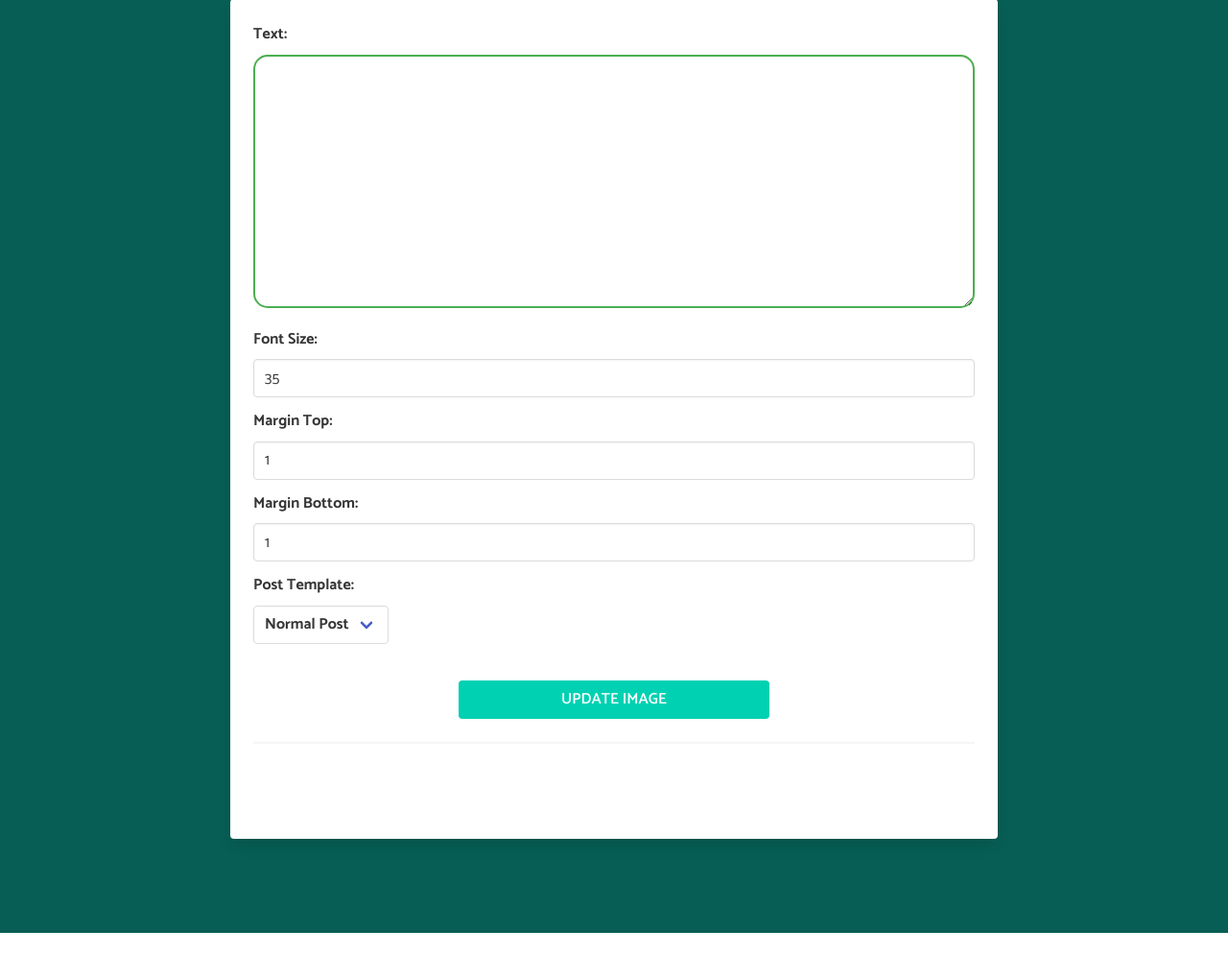
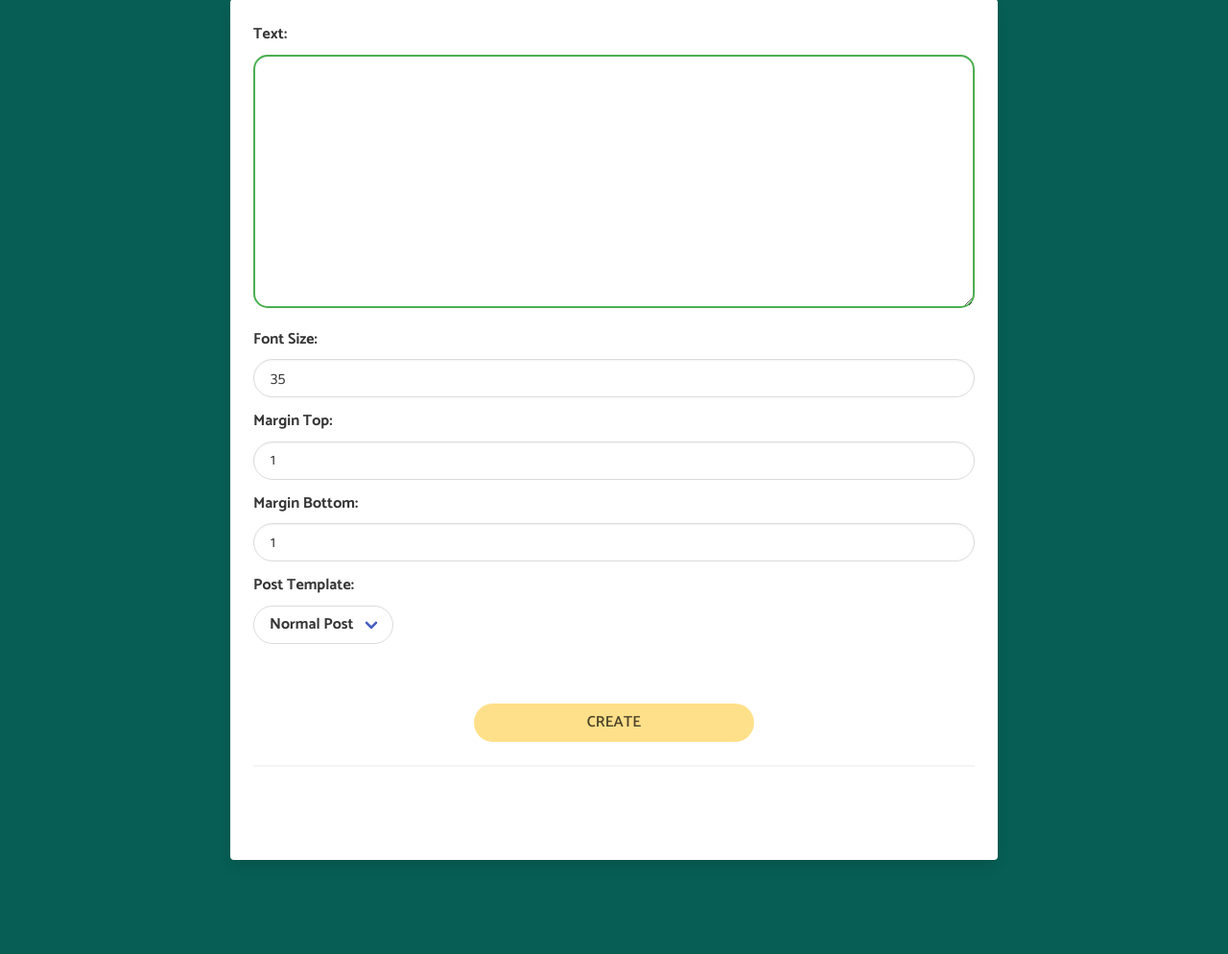
Before and after one commit to mskian/kavithai-and-quotes, a PHP site: page /canva/index.php in a window 1280 px wide. Shown: the part 59-1053 px from the top of the page at 96% size. Before the commit the page ends 1031 px from the top, so only its background shows below. Run offline with PHP 8.4, Linux system fonts and the light colour scheme.

Commit message:
canva: allow preview for post template and other improvements

```diff
--- a/canva/index.php
+++ b/canva/index.php
@@ -215,7 +215,6 @@ $imageOptions = [
         <span id="notification-message"></span>
     </div>
 
-     <!-- Input form for adding quotes -->
      <form id="quote-form">
         <div class="field">
             <label class="label" for="quote">Text:</label>
@@ -226,25 +225,25 @@ $imageOptions = [
         <div class="field">
             <label class="label" for="font-size">Font Size:</label>
             <div class="control">
-                <input class="input" type="number" id="font-size" name="font-size" min="10" max="100" value="35">
+                <input class="input is-rounded" type="number" id="font-size" name="font-size" min="10" max="100" value="35">
             </div>
         </div>
         <div class="field">
             <label class="label" for="margin-top">Margin Top:</label>
             <div class="control">
-                <input class="input" type="number" id="margin-top" name="margin-top" min="0" max="150" value="1">
+                <input class="input is-rounded" type="number" id="margin-top" name="margin-top" min="0" max="150" value="1">
             </div>
         </div>
         <div class="field">
             <label class="label" for="margin-bottom">Margin Bottom:</label>
             <div class="control">
-                <input class="input" type="number" id="margin-bottom" name="margin-bottom" min="0" max="150" value="1">
+                <input class="input is-rounded" type="number" id="margin-bottom" name="margin-bottom" min="0" max="150" value="1">
             </div>
         </div>
         <div class="field">
         <label class="label" for="post-type">Post Template:</label>
         <div class="control">
-        <div class="select">
+        <div class="select is-rounded">
             <select id="post-type" name="post-type">
                 <option value="normal">Normal Post</option>
                 <option value="love">Love Post</option>
@@ -253,24 +252,25 @@ $imageOptions = [
            </div>
          </div>
        </div>
+       <div class="columns is-centered">
+       <div class="column is-half">
+       <div id="preview-image-container" style="position: relative;">
+       <img id="preview-image" src="" alt="Preview Image" style="max-width: 100%; height: auto; display: none;">
+       <p id="demo-preview-text" style="position: absolute; top: 50%; left: 50%; transform: translate(-50%, -50%); color: white; font-size: 20px; text-align: center; display: none;">Preview Text</p>
+       </div>
+       </div>
+       </div>
        <br>
         <div class="field">
             <div class="control">
                 <div class="buttons is-centered">
-                <button class="button is-primary" type="submit">Update image</button>
+                <button class="button is-warning is-rounded" type="submit">Create</button>
             </div>
             </div>
         </div>
     </form>
 
     <hr>
-    <!-- Button to trigger download -->
-    <div id="download-image" style="display: none;">
-    <div class="buttons is-centered">
-    <button class="button is-info" onclick="downloadImage()">Download Image</button>
-    </div>
-    </div>
-    <br>
 
 <div class="hide-me">
 <div class="quotes-box" id="quote-box">
@@ -285,7 +285,17 @@ $imageOptions = [
 </p>
 </div>
 </div>
-<img id="canvas-output" src="" style="display: none;"><br>
+<div class="columns is-centered">
+<div class="column is-half">
+<img id="canvas-output" src="" style="display: none;">
+</div>
+</div>
+<div id="download-image" style="display: none;">
+<div class="buttons is-centered">
+<button class="button is-link is-rounded" onclick="downloadImage()">Download</button>
+</div>
+</div>
+<br>
 </div>
 </div>
 </div>
@@ -339,8 +349,9 @@ function updateQuote(event) {
 
     document.querySelector('.quotes-box').style.backgroundImage = 'url(' + backgroundImage + ')';
     const download = document.getElementById('download-image');
+    const previewImage = document.getElementById('preview-image');
     download.style.display = 'block';
-
+    previewImage.style.display = 'none';
     CImage();
 }
 
@@ -350,6 +361,36 @@ document.getElementById('font-size').addEventListener('input', saveToLocalStorag
 document.getElementById('margin-top').addEventListener('input', saveToLocalStorage);
 document.getElementById('margin-bottom').addEventListener('input', saveToLocalStorage);
 document.getElementById('post-type').addEventListener('input', saveToLocalStorage);
+
+ document.getElementById('post-type').addEventListener('change', function () {
+        const postType = this.value;
+        const previewImage = document.getElementById('preview-image');
+        const demoPreviewText = document.getElementById('demo-preview-text');
+
+        if (postType === 'normal') {
+            previewImage.src = '<?php echo $imageOptions['normal']['background']; ?>';
+        } else if (postType === 'love') {
+            previewImage.src = '<?php echo $imageOptions['love']['background']; ?>';
+        } else if (postType === 'tamilsms') {
+            previewImage.src = '<?php echo $imageOptions['tamilsms']['background']; ?>';
+        }
+
+        if (postType === 'normal') {
+            demoPreviewText.innerText = 'Normal Post Preview';
+        } else if (postType === 'love') {
+            demoPreviewText.innerText = 'Love Post Preview';
+        } else if (postType === 'tamilsms') {
+            demoPreviewText.innerText = 'Tamil SMS Preview';
+        }
+
+        previewImage.style.display = 'block';
+        demoPreviewText.style.display = 'block';
+        const download = document.getElementById('download-image');
+        download.style.display = 'none';
+        const canvasOutput = document.getElementById('canvas-output');
+        canvasOutput.style.display = 'none';
+
+    });
 
 function saveToLocalStorage() {
     const quote = document.getElementById('quote').value;
```
